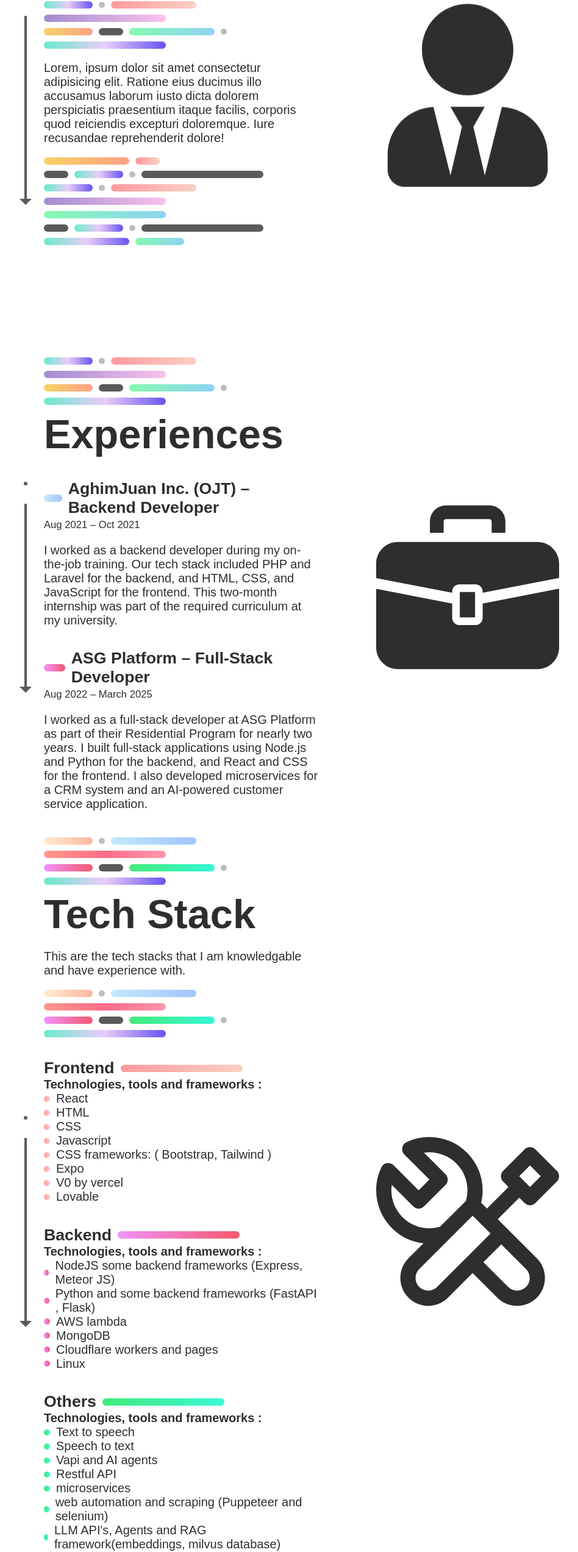
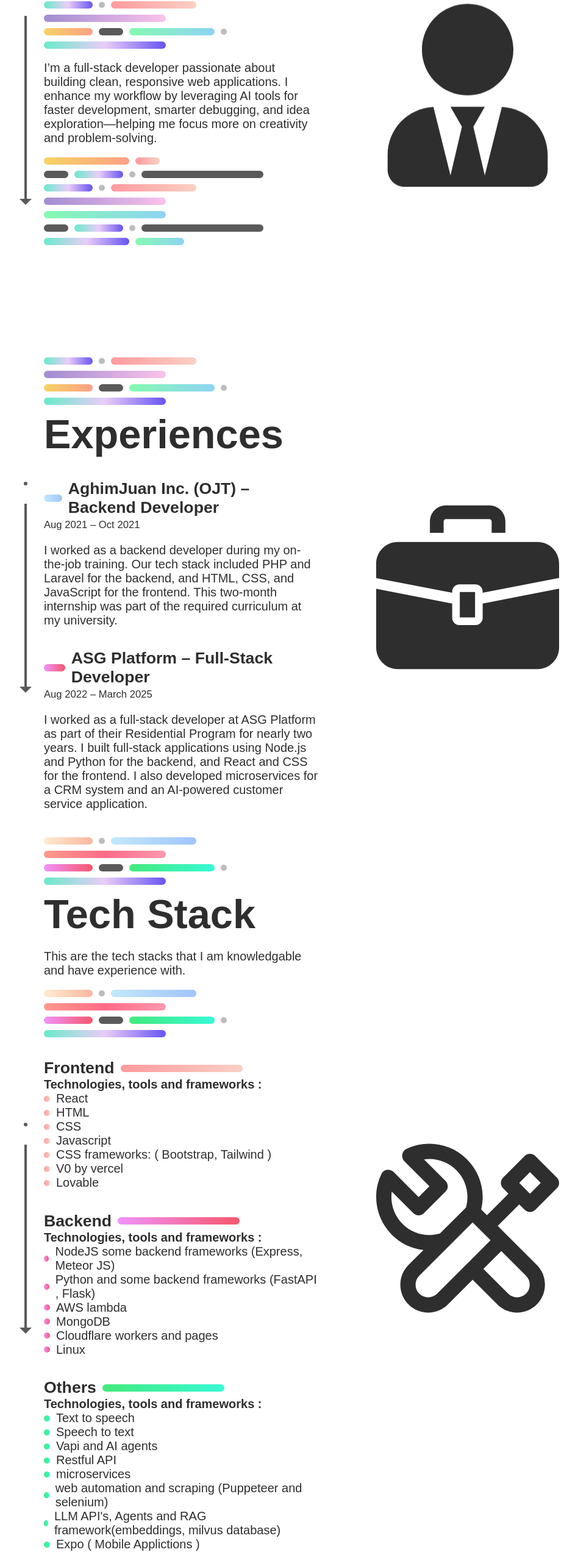
Before and after one commit to Embi-Dev/PersonalPorfolioWebsite, a React (Vite) app: page / in a window 1280 px wide. Shown: the part 1127-3672 px from the top of the page at 61% size, without its empty margins (118-1066 px from the left). Built offline with nearby package versions, Linux system fonts and the light colour scheme; a web font is replaced by a local one.

Commit message:
"Update about me scontent and add tech stack"

```diff
--- a/src/components/About.jsx
+++ b/src/components/About.jsx
@@ -26,7 +26,7 @@ export default function About() {
                         <div className="dot"></div>
                         <div className="bar gradient-1 long"></div>
                     </div>
-                    <p className="about-me-content">Lorem, ipsum dolor sit amet consectetur adipisicing elit. Ratione eius ducimus illo accusamus laborum iusto dicta dolorem perspiciatis praesentium itaque facilis, corporis quod reiciendis excepturi doloremque. Iure recusandae reprehenderit dolore!</p>
+                    <p className="about-me-content">I’m a full-stack developer passionate about building clean, responsive web applications. I enhance my workflow by leveraging AI tools for faster development, smarter debugging, and idea exploration—helping me focus more on creativity and problem-solving.</p>
                     <div className="bars-wrapper top bar-center">
                         <div className="bar gradient-4 medium"></div>
                         <div className="bar gradient-2 small"></div>
--- a/src/components/TechStack.jsx
+++ b/src/components/TechStack.jsx
@@ -10,8 +10,7 @@ export default function TechStack() {
         "CSS",
         "Javascript",
         "CSS frameworks: ( Bootstrap, Tailwind )",
-        "Expo",
-            "V0 by vercel",
+        "V0 by vercel",
         "Lovable"
     ];
     const backEndList = [
@@ -29,7 +28,9 @@ export default function TechStack() {
         "Restful API",
         "microservices",
         "web automation and scraping (Puppeteer and selenium)",
-        "LLM API's, Agents and RAG framework(embeddings, milvus database)"
+        "LLM API's, Agents and RAG framework(embeddings, milvus database)",
+        "Expo ( Mobile Applictions ) ",
+        "Electron.js ( Desktop Applications )"
     ]
     return (
         <section id="tech-stack" className="section-container" style={{ scrollMarginTop: "100px"}}>
```
